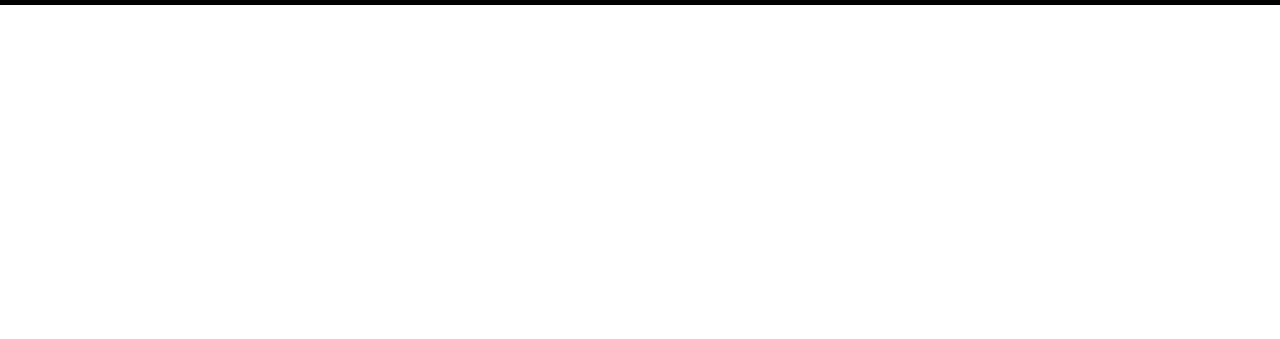
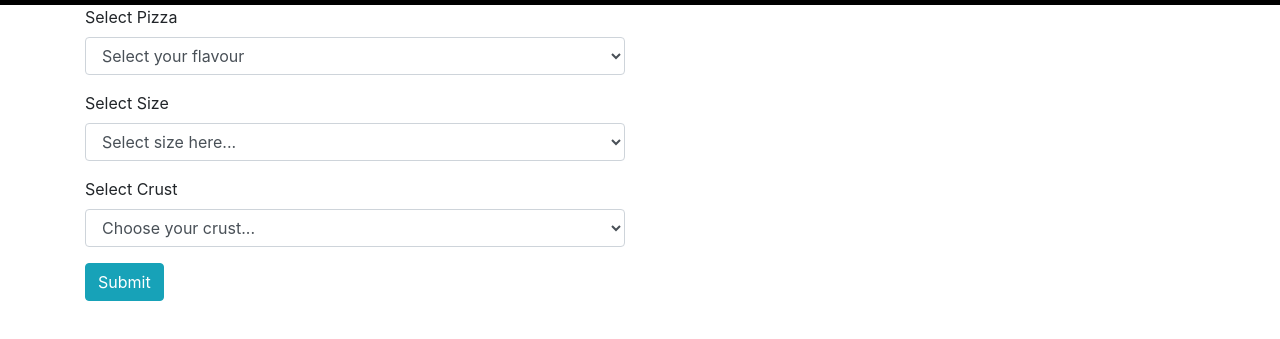
Before and after one commit to Alexotieno1717/pizza, a plain HTML site: page index.html in a window 1280 px wide. Shown: the part 51-390 px from the top of the page. Drawn offline with Linux system fonts and the light colour scheme.

Commit message:
added forms on place order

```diff
--- a/index.html
+++ b/index.html
@@ -32,7 +32,48 @@
             </li>
           </ul>
         </div>
-      </nav>
+    </nav>
+    <!-- End of Navigation -->
+
+    <div class="container">
+        <div class="row">
+            <div class="col-md-6">
+                <form action="">
+                    <div class="form-group">
+                        <label for="flavour">Select Pizza</label>
+                        <select class="form-control">
+                            <option value="">Select your flavour</option>
+                            <option value="">Pizza 1</option>
+                            <option value="">Pizza 2</option>
+                            <option value="">Pizza 3</option>
+                            <option value="">Pizza 4</option>
+                        </select>
+                    </div>
+                    <div class="form-group">
+                        <label for="flavour">Select Size</label>
+                        <select class="form-control">
+                            <option value="">Select size here...</option>
+                            <option value="">Small</option>
+                            <option value="">Medium</option>
+                            <option value="">Large</option>
+                        </select>
+                    </div>
+                    <div class="form-group">
+                        <label for="flavour">Select Crust</label>
+                        <select class="form-control">
+                            <option value="">Choose your crust...</option>
+                            <option value="">Crispy</option>
+                            <option value="">Stuffed</option>
+                            <option value="">Gluten-free</option>
+                        </select>
+                    </div>
+                    <button class="btn btn-info">Submit</button>
+                </form>
+            </div>
+        </div>
+    </div>
+
+
 
     <!-- JQuery && Javascript link -->
     <script src="js/jquery.min.js"></script>
```
